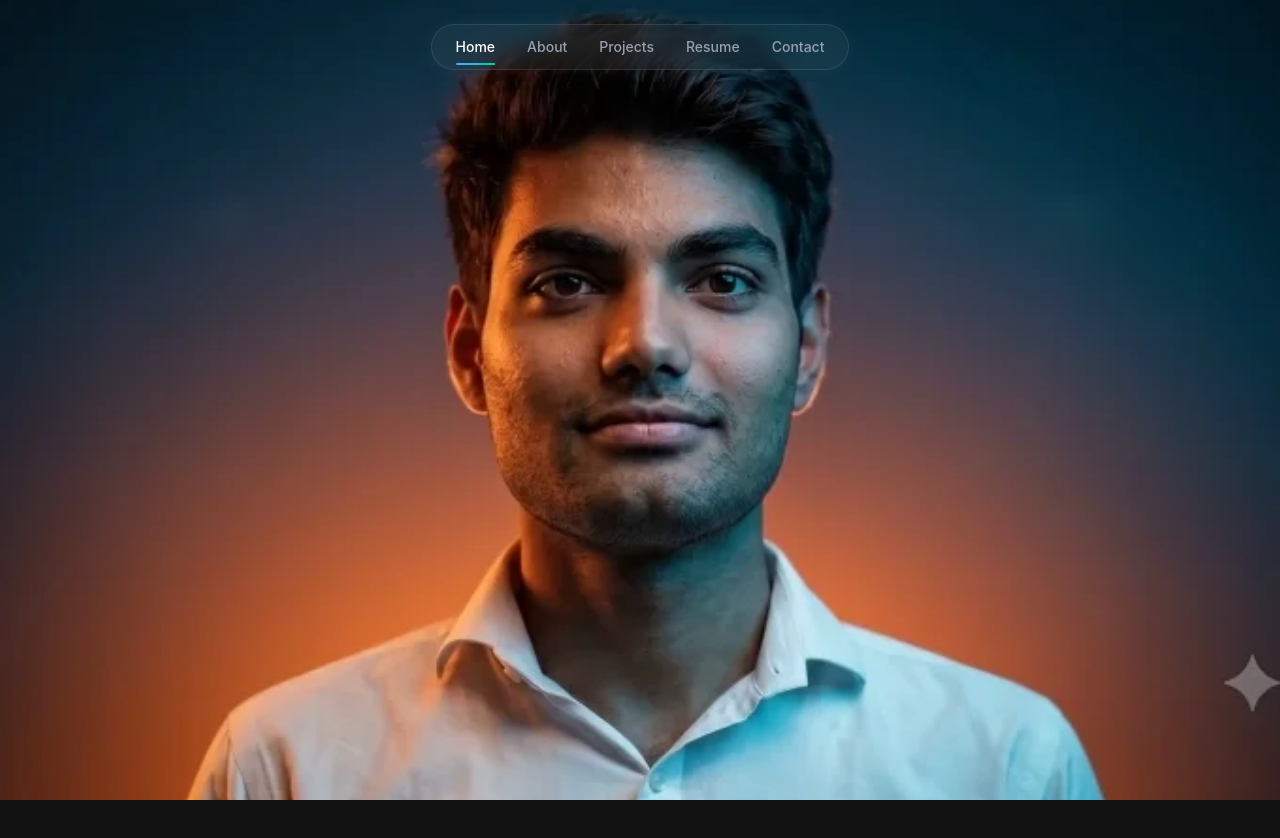
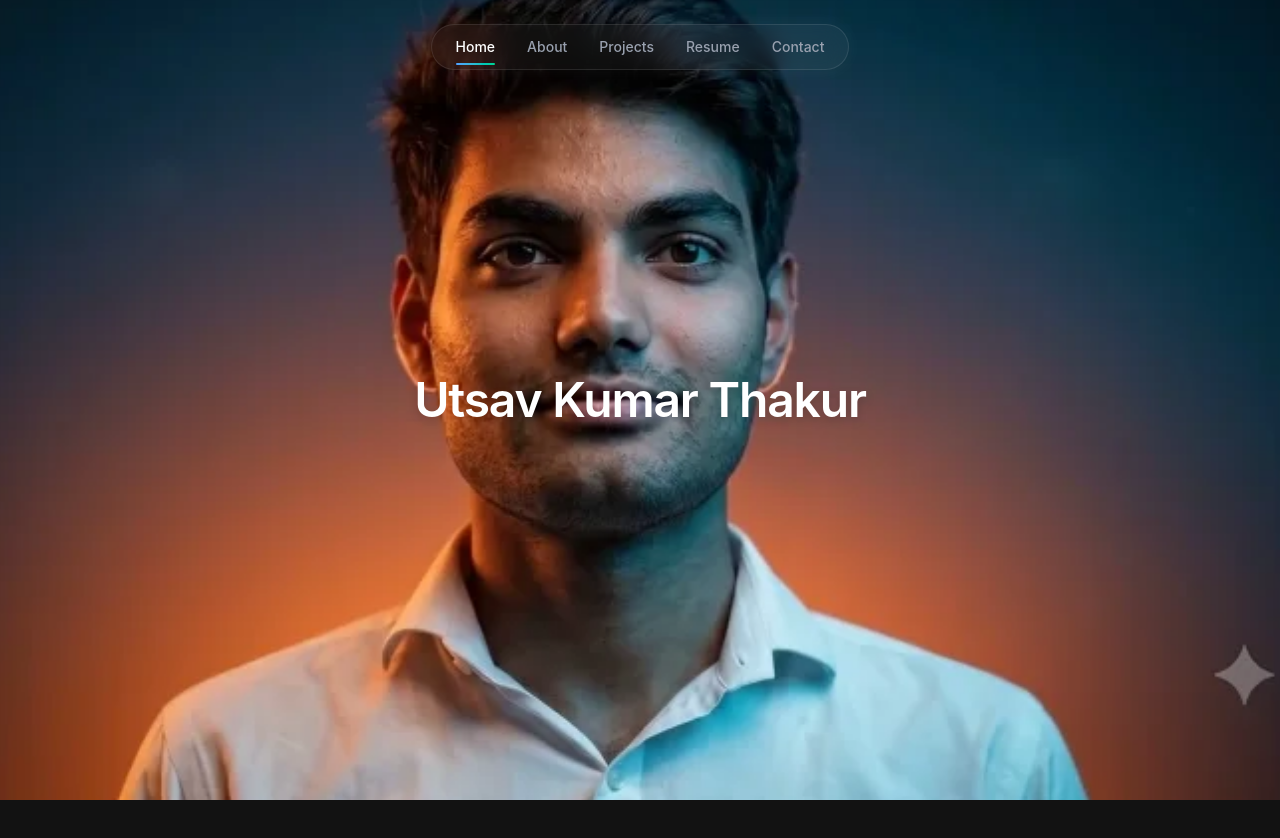
Before and after one commit to Utsav-Thakur/portfolio-web, a Next.js app: page / in a window 1280 px wide. Shown: the top 838 px of the page. Built offline with nearby package versions, Linux system fonts and the light colour scheme; no server answers.

Commit message:
Hide Gemini watermark by adjusting canvas crop metrics and add Utsav Kumar Thakur name to landing page in medium size

```diff
--- a/src/components/ScrollOverlay.tsx
+++ b/src/components/ScrollOverlay.tsx
@@ -22,6 +22,9 @@ export default function ScrollOverlay({ scrollYProgress }: { scrollYProgress: Mo
         style={{ opacity: opacity1, y: y1 }}
         className="absolute inset-0 flex flex-col items-center justify-center text-center"
       >
+        <h1 className="text-3xl md:text-5xl font-semibold tracking-tight drop-shadow-lg text-white">
+          Utsav Kumar Thakur
+        </h1>
       </motion.div>
 
       {/* Section 2 */}
--- a/src/components/ScrollyCanvas.tsx
+++ b/src/components/ScrollyCanvas.tsx
@@ -83,17 +83,17 @@ export default function ScrollyCanvas() {
           offsetX = (canvas.width - drawWidth) / 2;
         }
 
-        // Scale by 6% to crop out the AI watermark in the bottom right corner
-        const scaleFactor = 1.06;
+        // Scale by 12% to crop out the AI watermark in the bottom right corner
+        const scaleFactor = 1.12;
         const originalWidth = drawWidth;
         const originalHeight = drawHeight;
 
         drawWidth *= scaleFactor;
         drawHeight *= scaleFactor;
 
-        // Re-center the scaled image
-        offsetX -= (drawWidth - originalWidth) / 2;
-        offsetY -= (drawHeight - originalHeight) / 2;
+        // Shift slightly up and left to focus the crop on the bottom right corner
+        offsetX -= (drawWidth - originalWidth) * 0.75;
+        offsetY -= (drawHeight - originalHeight) * 0.75;
 
         ctx.clearRect(0, 0, canvas.width, canvas.height);
         ctx.drawImage(img, offsetX, offsetY, drawWidth, drawHeight);
```
